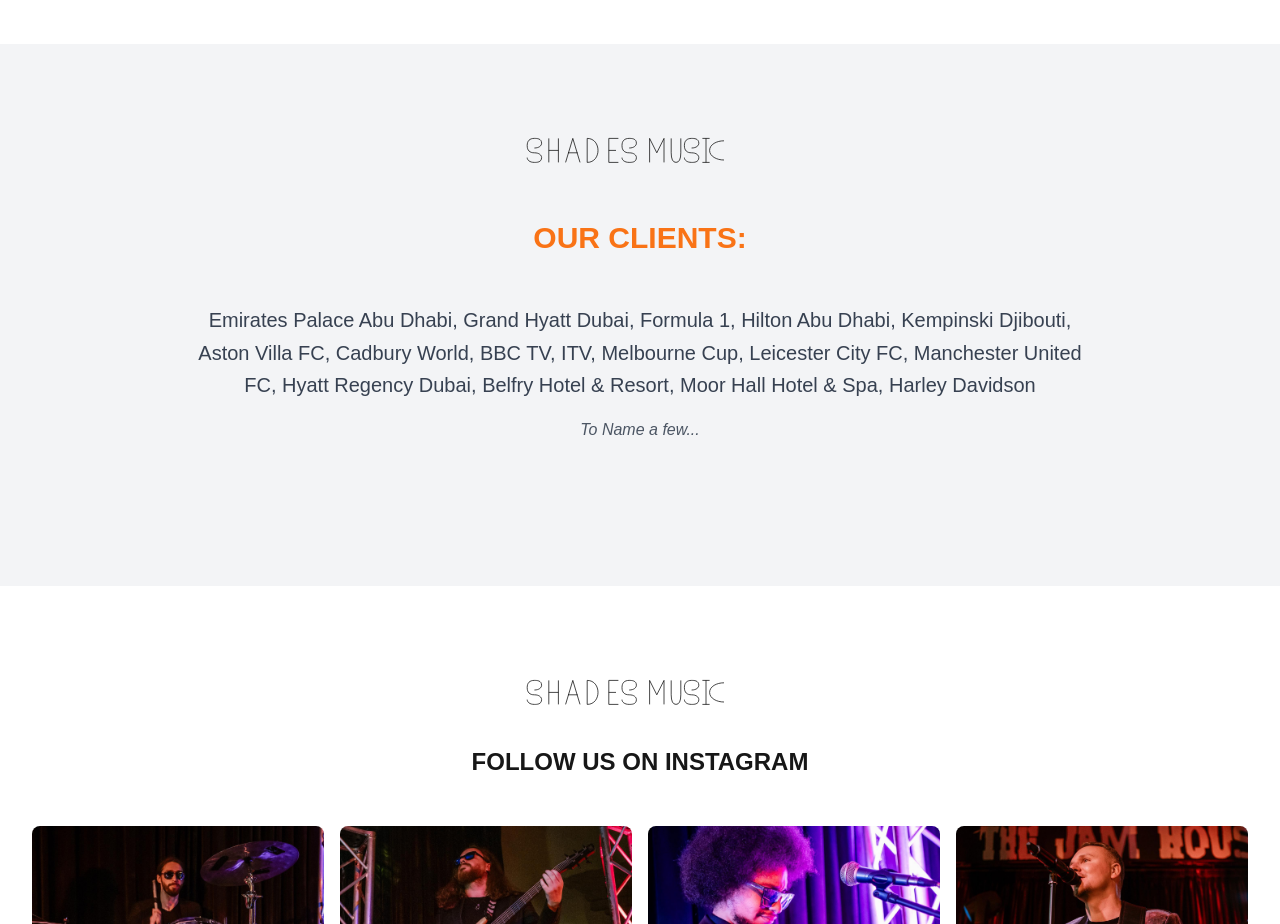
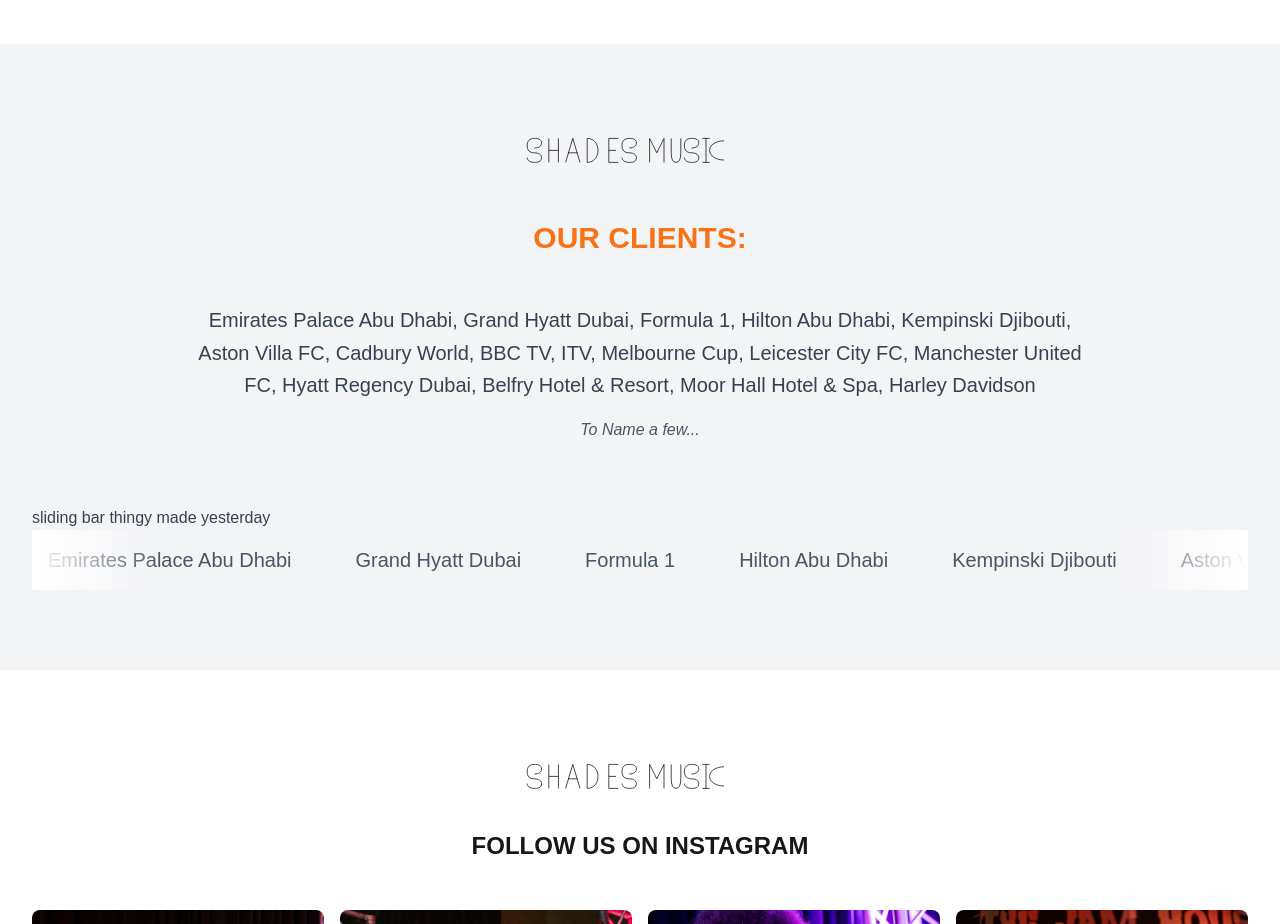
Before and after one commit to HemmingAlex/chirspoole, a Next.js app: page / in a window 1280 px wide. Shown: the part 1500-2424 px from the top of the page. Built offline with nearby package versions, Linux system fonts and the light colour scheme; a web font is replaced by a local one.

Commit message:
client section thingy

```diff
--- a/src/components/ClientsSection.jsx
+++ b/src/components/ClientsSection.jsx
@@ -1,11 +1,11 @@
-// import { useState, useRef } from 'react';
+import { useState, useRef } from "react";
 
 const CombinedClientsSection = () => {
   // State and refs for the sliding functionality
-  //   const [isDragging, setIsDragging] = useState(false);
-  //   const [startX, setStartX] = useState(0);
-  //   const [scrollLeft, setScrollLeft] = useState(0);
-  //   const scrollRef = useRef(null);
+  const [isDragging, setIsDragging] = useState(false);
+  const [startX, setStartX] = useState(0);
+  const [scrollLeft, setScrollLeft] = useState(0);
+  const scrollRef = useRef(null);
 
   // Our comprehensive client list
   const clients = [
@@ -28,26 +28,26 @@
   ];
 
   // Double the list for smooth infinite scrolling
-  //   const repeatedClients = [...clients, ...clients];
+  const repeatedClients = [...clients, ...clients];
 
   // Drag handlers for the sliding bar
-  //   const handleMouseDown = (e) => {
-  //     setIsDragging(true);
-  //     setStartX(e.pageX - scrollRef.current.offsetLeft);
-  //     setScrollLeft(scrollRef.current.scrollLeft);
-  //   };
+  const handleMouseDown = (e) => {
+    setIsDragging(true);
+    setStartX(e.pageX - scrollRef.current.offsetLeft);
+    setScrollLeft(scrollRef.current.scrollLeft);
+  };
 
-  //   const handleMouseMove = (e) => {
-  //     if (!isDragging) return;
-  //     e.preventDefault();
-  //     const x = e.pageX - scrollRef.current.offsetLeft;
-  //     const walk = (x - startX);
-  //     scrollRef.current.scrollLeft = scrollLeft - walk;
-  //   };
+  const handleMouseMove = (e) => {
+    if (!isDragging) return;
+    e.preventDefault();
+    const x = e.pageX - scrollRef.current.offsetLeft;
+    const walk = x - startX;
+    scrollRef.current.scrollLeft = scrollLeft - walk;
+  };
 
-  //   const handleMouseUp = () => {
-  //     setIsDragging(false);
-  //   };
+  const handleMouseUp = () => {
+    setIsDragging(false);
+  };
 
   return (
     <section className="py-20 bg-gray-100">
@@ -60,33 +60,30 @@
             className="h-12 mx-auto mb-8"
           />
         </div>
-
         {/* Clients Title */}
         <div className="text-center mb-12">
           <h2 className="text-3xl font-bold text-orange-500">OUR CLIENTS:</h2>
         </div>
-
         {/* Static Client List */}
         <div className="max-w-4xl mx-auto text-center mb-16">
           <p className="text-xl leading-relaxed">{clients.join(", ")}</p>
           <p className="text-gray-600 italic mt-4">To Name a few...</p>
         </div>
-
         {/* Decorative Divider */}
         {/* <div className="flex justify-center items-center space-x-4 mb-16">
           <div className="w-16 h-0.5 bg-gray-300"></div>
           <div className="w-16 h-0.5 bg-blue-600"></div>
           <div className="w-16 h-0.5 bg-gray-300"></div>
         </div> */}
-
         {/* Interactive Sliding Bar */}
+        sliding bar thingy made yesterday
         <div className="relative">
           {/* Gradient overlays for smooth fade effect */}
-          {/* <div className="absolute left-0 top-0 bottom-0 w-32 bg-gradient-to-r from-white to-transparent z-10"></div>
+          <div className="absolute left-0 top-0 bottom-0 w-32 bg-gradient-to-r from-white to-transparent z-10"></div>
           <div className="absolute right-0 top-0 bottom-0 w-32 bg-gradient-to-l from-white to-transparent z-10"></div>
-           */}
+
           {/* Draggable content */}
-          {/* <div
+          <div
             ref={scrollRef}
             className="overflow-x-scroll scrollbar-hide cursor-grab"
             onMouseDown={handleMouseDown}
@@ -94,12 +91,16 @@
             onMouseUp={handleMouseUp}
             onMouseLeave={handleMouseUp}
             style={{
-              WebkitOverflowScrolling: 'touch',
-              scrollbarWidth: 'none',
-              msOverflowStyle: 'none'
+              WebkitOverflowScrolling: "touch",
+              scrollbarWidth: "none",
+              msOverflowStyle: "none",
             }}
           >
-            <div className={`inline-flex space-x-8 py-4 ${isDragging ? 'cursor-grabbing' : ''}`}>
+            <div
+              className={`inline-flex space-x-8 py-4 ${
+                isDragging ? "cursor-grabbing" : ""
+              }`}
+            >
               {repeatedClients.map((client, index) => (
                 <span
                   key={index}
@@ -109,7 +110,7 @@
                 </span>
               ))}
             </div>
-          </div>*/}
+          </div>
         </div>
       </div>
     </section>
```
